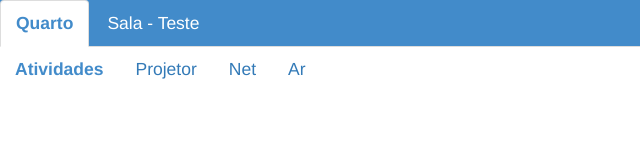
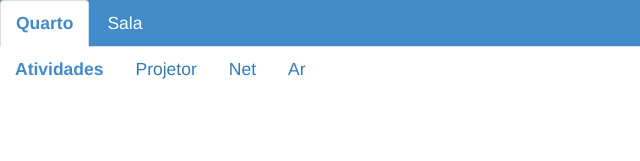
Before and after one commit to albniss/remote, a plain HTML site: page html/index.html in a window 1280 px wide. Shown: the top 161 px of the page, 0-640 px from the left. Drawn offline with nearby package versions, Linux system fonts and the light colour scheme.

```diff
--- a/html/index.html
+++ b/html/index.html
@@ -57,7 +57,7 @@
     <div class="row">
       <ul id="header" class="nav nav-tabs">
         <li class="active"><a data-toggle="tab" href="#quarto">Quarto</a></li>
-        <li><a data-toggle="tab" href="#sala">Sala - Teste</a></li>
+        <li><a data-toggle="tab" href="#sala">Sala</a></li>
       </ul>
 
       <div id="app" class="tab-content">
```
